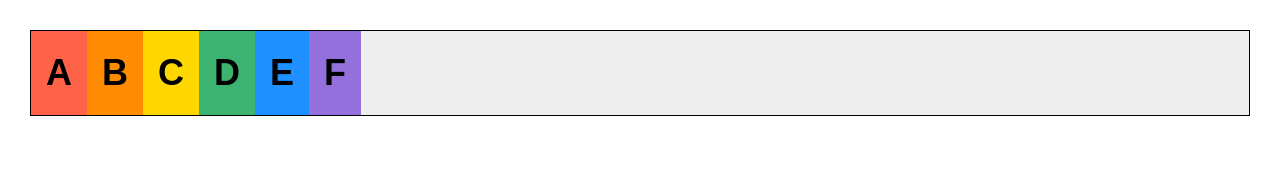
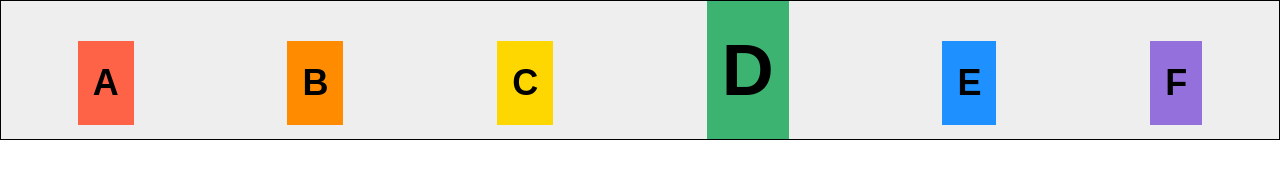
Before and after one commit to dmit1530-term1211-a05/demo-flexbox-content, a plain HTML site: page index.html in a window 1280 px wide. Drawn offline with Linux system fonts and the light colour scheme.

Commit message:
update flexbox content

```diff
--- a/css/reset.css
+++ b/css/reset.css
@@ -76,21 +76,3 @@ select {
     scroll-behavior: auto !important;
   }
 }
-
-.cf:before,
-.cf:after {
-  content: " "; /* 1 */
-  display: table; /* 2 */
-}
-
-.cf:after {
-  clear: both;
-}
-
-/*
- * For IE 6/7 only
- * Include this rule to trigger hasLayout and contain floats.
- */
-.cf {
-  zoom: 1;
-}
--- a/css/styles.css
+++ b/css/styles.css
@@ -1,4 +1,4 @@
-ul.flex {
+ul {
     min-width: 940px;
     margin: 30px;
     border: 1px solid #000;
@@ -26,7 +26,7 @@ li {
 
 .d {
     background-color: #3cb371;
-    /* font-size: 72px; */
+    font-size: 72px;
 }
 
 .e {
@@ -37,22 +37,27 @@ li {
     background-color: #9370db;
 }
 
-/* **************************** flexbox ***************** */
+/************** flexbox *****************/
+/** flexbox responds to the content and their width first and then it distributes the leftover space **/
 ul.flex {
-    /* Flexbox responds to the content and their width first and then it distributes the left over space. Add extra text to the first li to demonstrate this.*/
     display: flex;
 
-    /* The justify-content property allows us to distributes the leftover space on the main axis (x-axis). Flex-start is the default value.*/
+    /** The justify-content property allows us to distribute leftover space on the main axis (x-axis). Flex-start is default state */
+    /** container flex properties **/
     justify-content: flex-start;
-    /* justify-content: flex-end; */
-    /* justify-content: center; */
-    /* justify-content: space-between; */
-    /* justify-content: space-around; */
+    justify-content: flex-end;
+    justify-content: center;
+    justify-content: space-between;
+    justify-content: space-around;
 
-    /* The align items property allows the distribution of space on the cross axis (y-axis). The tallest items defines the hieght of the whole row and all other items stretch to fit. Therefore the default value is stretch. Add a larger font size to one item to demonstrate this.*/
-    align-items: stretch;
-    /* align-items: flex-start; */
-    /* align-items: flex-end; */
-    /* align-items: center; */
-    /* align-items: baseline; */
+    /* the align-items property allows the distribution of space on the cross axis (y-axis). The tallest item defines the height of the whole row and all other items stretch to fit.
+    default value is stretch
+    **/
+
+    align-items: stretch; /** default state */
+    align-items: flex-start;
+    align-items: flex-end;
+    align-items: center;
+    align-items: baseline;
+
 }
```
Also changed, not shown: 1 other file.
